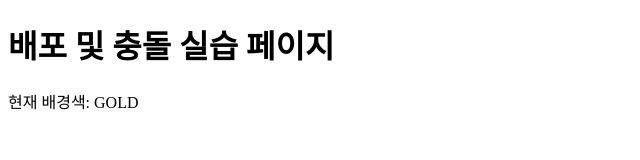
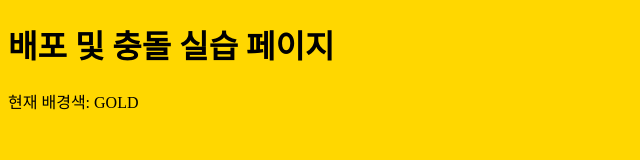
Before and after one commit to holyact/my-hobby, a plain HTML site: page index.html in a window 1280 px wide. Shown: the whole page, without its empty margins (0-640 px from the left). Drawn offline with Linux system fonts and the light colour scheme.

Commit message:
Change background color to gold

```diff
--- a/index.html
+++ b/index.html
@@ -1,7 +1,7 @@
 <!DOCTYPE html>
 <html>
 
-<body style="background-color: white;">
+<body style="background-color: gold;">
     <h1>배포 및 충돌 실습 페이지</h1>
     <p>현재 배경색: GOLD</p>
 </body>
```
